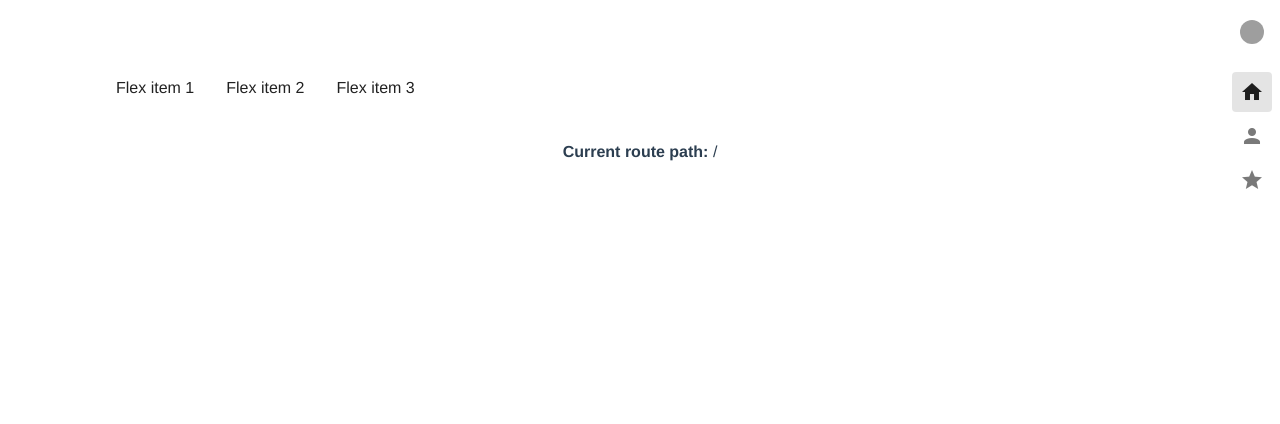
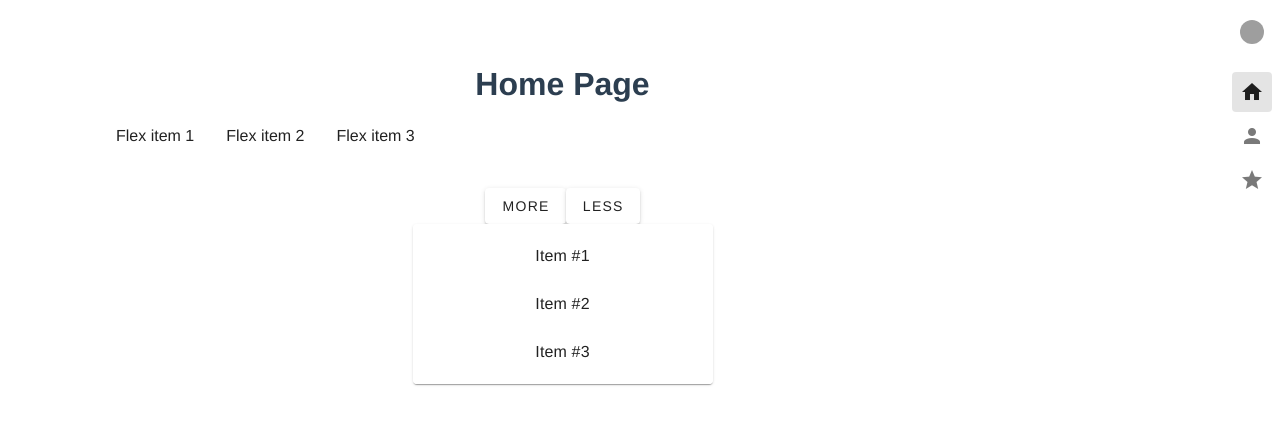
Before and after one commit to fullstar5/PeCare, a Vue app in the folder frontend/: page / in a window 1280 px wide. Shown: the top 424 px of the page. Built offline with nearby package versions, Linux system fonts and the light colour scheme; grey boxes are pictures that could not be loaded.

Commit message:
Modified Home page layout

```diff
--- a/frontend/src/App.vue
+++ b/frontend/src/App.vue
@@ -33,7 +33,7 @@
     <div style="padding-left: 100px; padding-right: 255px">
         <RouterView />
     </div>
-    <strong>Current route path:</strong> {{ $route.fullPath }}
+    <strong hidden="hidden">Current route path:{{ $route.fullPath }}</strong>
 
   </main>
 </template>
--- a/frontend/src/views/Home.vue
+++ b/frontend/src/views/Home.vue
@@ -1,22 +1,85 @@
 <template>
+  <h1 >Home Page</h1>
   <div>
     <div class="d-flex flex-row mb-6">
       <v-sheet class="ma-2 pa-2">Flex item 1</v-sheet>
       <v-sheet class="ma-2 pa-2">Flex item 2</v-sheet>
       <v-sheet class="ma-2 pa-2">Flex item 3</v-sheet>
     </div>
+  </div>
+  <v-btn @click="moreItem">More</v-btn>
+  <v-btn @click="lessItem">Less</v-btn>
 
-<!--    <div class="d-flex flex-row-reverse mb-6 bg-surface-variant">
-      <v-sheet class="ma-2 pa-2">Flex item 1</v-sheet>
-      <v-sheet class="ma-2 pa-2">Flex item 2</v-sheet>
-      <v-sheet class="ma-2 pa-2">Flex item 3</v-sheet>
-    </div>-->
-  </div>
+  <v-card
+    class="mx-auto"
+    max-width="300"
+  >
+    <v-list
+      :items="items"
+      item-title="name"
+      item-value="id"
+    ></v-list>
+  </v-card>
+
 </template>
 
 <script>
 export default {
   name: 'Home',
+  data: () => ({
+    items: [
+      {
+        name: 'Item #1',
+        id: 1,
+      },
+      {
+        name: 'Item #2',
+        id: 2,
+      },
+      {
+        name: 'Item #3',
+        id: 3,
+      },
+    ],
+  }),
+  methods: {
+    moreItem() {
+      this.items = [
+        {
+          name: 'Item #1',
+          id: 1,
+        },
+        {
+          name: 'Item #2',
+          id: 2,
+        },
+        {
+          name: 'Item #3',
+          id: 3,
+        },
+        {
+          name: 'Item #1',
+          id: 1,
+        },
+        {
+          name: 'Item #2',
+          id: 2,
+        },
+        {
+          name: 'Item #3',
+          id: 3,
+        },
+      ]
+    },
+    lessItem() {
+      this.items = [
+        {
+          name: 'Item #1',
+          id: 1,
+        },
+      ]
+    }
+  }
 }
 </script>
 
```
